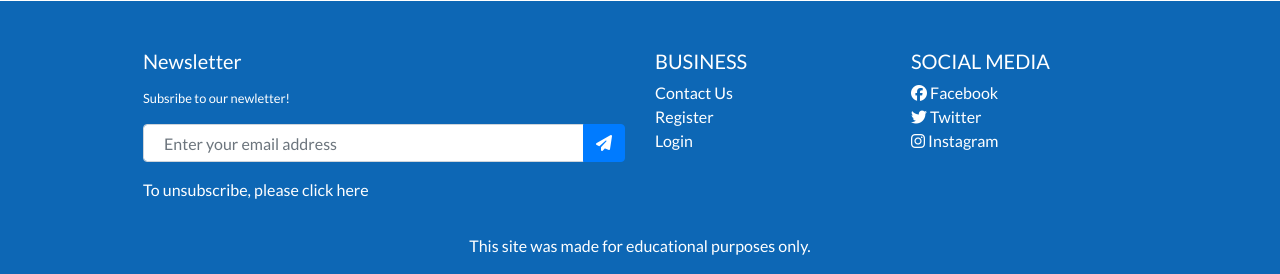
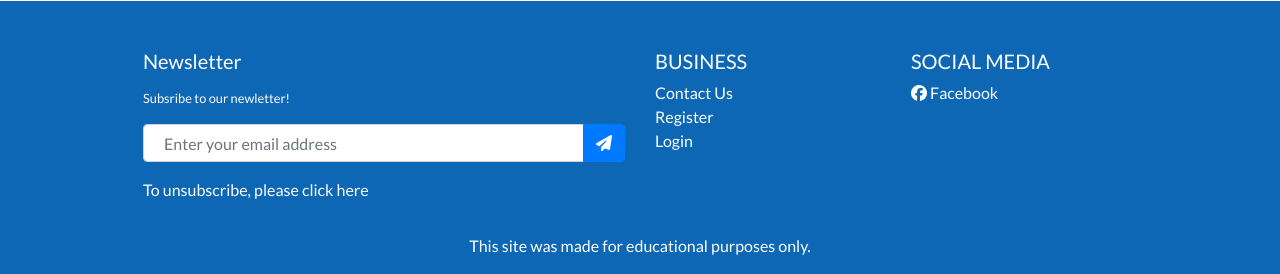
Before and after one commit to dhakal79/Portfolio-project-MS5, a Django app: template about/templates/about/about.html in a window 1280 px wide. Shown: the part 847-1121 px from the top of the page. Run offline with Django 3.2, Linux system fonts and the light colour scheme; the template is opened without the code that fills it, so the values that code supplies are empty; some libraries are stand-ins or nearby versions.

Commit message:
add facebook business page in the website

```diff
--- a/templates/base.html
+++ b/templates/base.html
@@ -172,19 +172,9 @@
                     <h5 class="text-uppercase">Social Media</h5>
                     <ul class="list-unstyled">
                         <li>
-                            <a class="text-white" href="https://www.facebook.com/ihedelft" target="_blank" rel="noopener"
+                            <a class="text-white" href="https://www.facebook.com/DhakalConsultancy-104542882262581" target="_blank" rel="noopener"
                                 aria-label="visit our Facebook page (opens in a new page)"><i
                                     class="fab fa-facebook"></i> Facebook</a>
-                        </li>
-                        <li>
-                            <a class="text-white" href="https://twitter.com/ihedelft" target="_blank" rel="noopener"
-                                aria-label="visit our Twitter page (opens in a new page)"><i
-                                    class="fab fa-twitter"></i> Twitter</a>
-                        </li>
-                        <li>
-                            <a class="text-white" href="https://www.instagram.com/ihedelft/" target="_blank" rel="noopener"
-                                aria-label="visit our Instagram page (opens in a new page)"><i
-                                    class="fab fa-instagram"></i> Instagram</a>
                         </li>
                     </ul>
                 </div>
```
